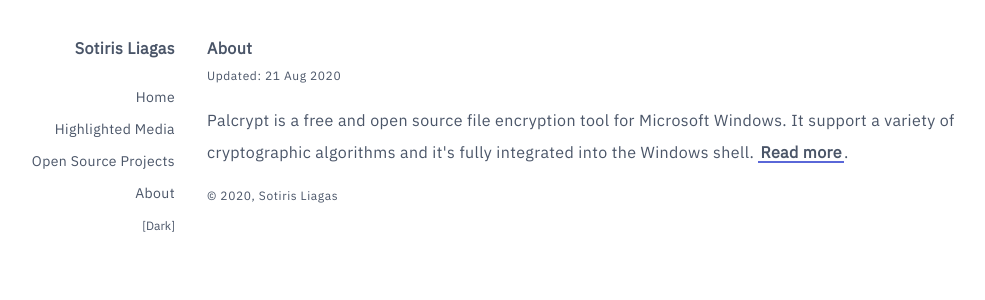
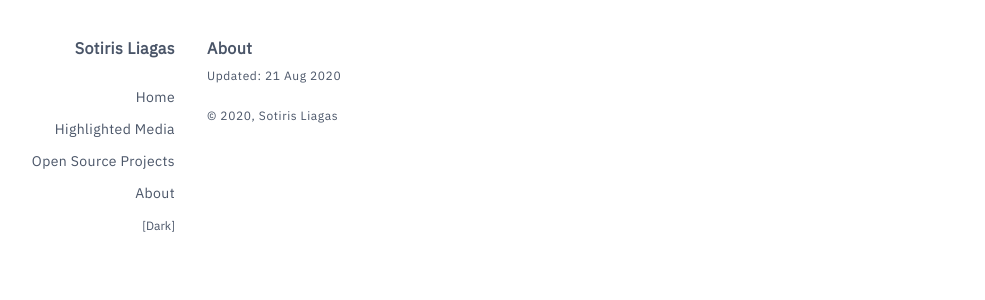
Before and after one commit to liagason/A-Jekyll-Blog, a Jekyll site: the page built from about/index.html, in a window 1280 px wide. Shown: the top 300 px of the page, without its empty margins (161-1146 px from the left). Built offline with Jekyll 4.4.1, drawn with Linux system fonts in a browser that asks for light colours.

Commit message:
Update index.html

```diff
--- a/about/index.html
+++ b/about/index.html
@@ -5,4 +5,4 @@
 
 <h1 class="font-bold">About</h1>
 <p class="text-xs tracking-wider mb-4">Updated: 21 Aug 2020</p>
-<p class="mb-4">Palcrypt is a free and open source file encryption tool for Microsoft Windows. It support a variety of cryptographic algorithms and it's fully integrated into the Windows shell. <a target="_blank" href="https://www.softpedia.com/get/Security/Encrypting/PalCrypt.shtml">Read more</a>.</p>
+<p class="mb-4"></p>
```
